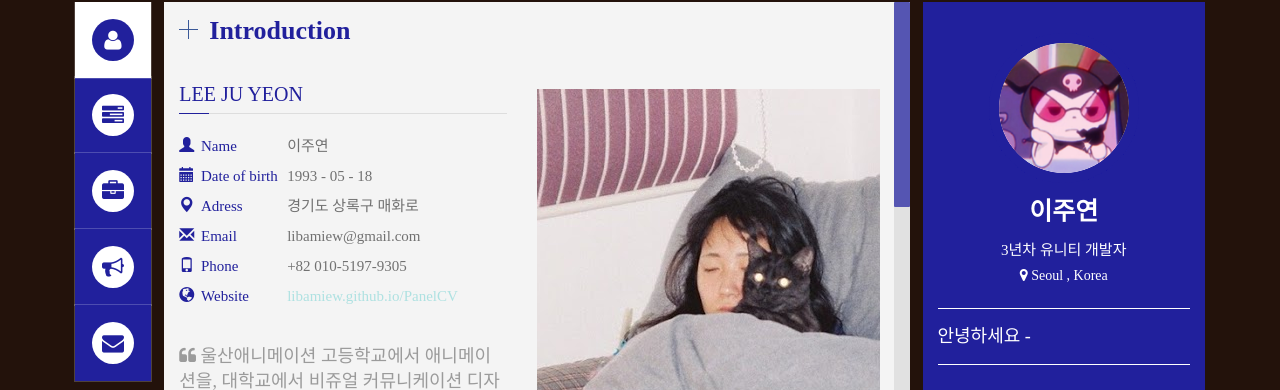
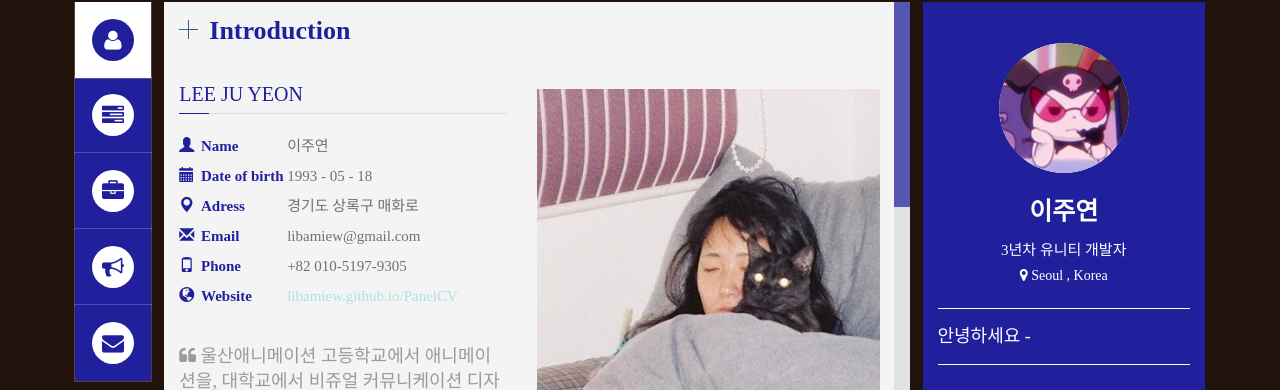
Before and after one commit to libamiew/PanelCV, a Jekyll site: the page built from index.html, in a window 1280 px wide. Shown: the part 158-548 px from the top of the page. Built offline with Jekyll 4.4.1, drawn with Linux system fonts in a browser that asks for light colours; some web fonts are replaced.

Commit message:
Update main.css

```diff
--- a/assets/css/main.css
+++ b/assets/css/main.css
@@ -55,7 +55,7 @@
     display: none;
 }
 label {
-    font-weight: 400 !important;
+    /*font-weight: 400 !important;*/
 }
 .text-left {
     text-align: left !important;
@@ -381,6 +381,7 @@
     }
     ul.about li span.value {
         margin-right: 30px;
+        font-weight: bold;
     }
     .tite-list-resp{
         position: relative;
```
